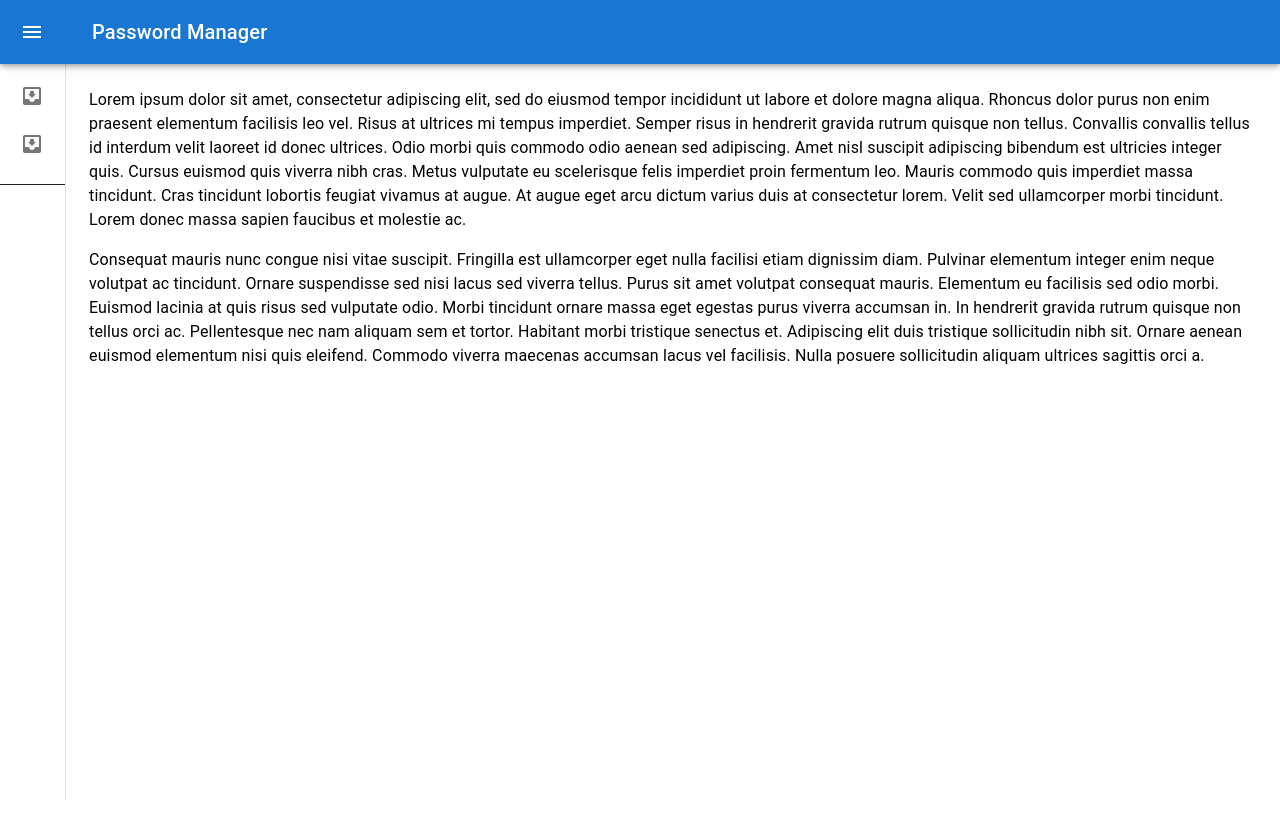
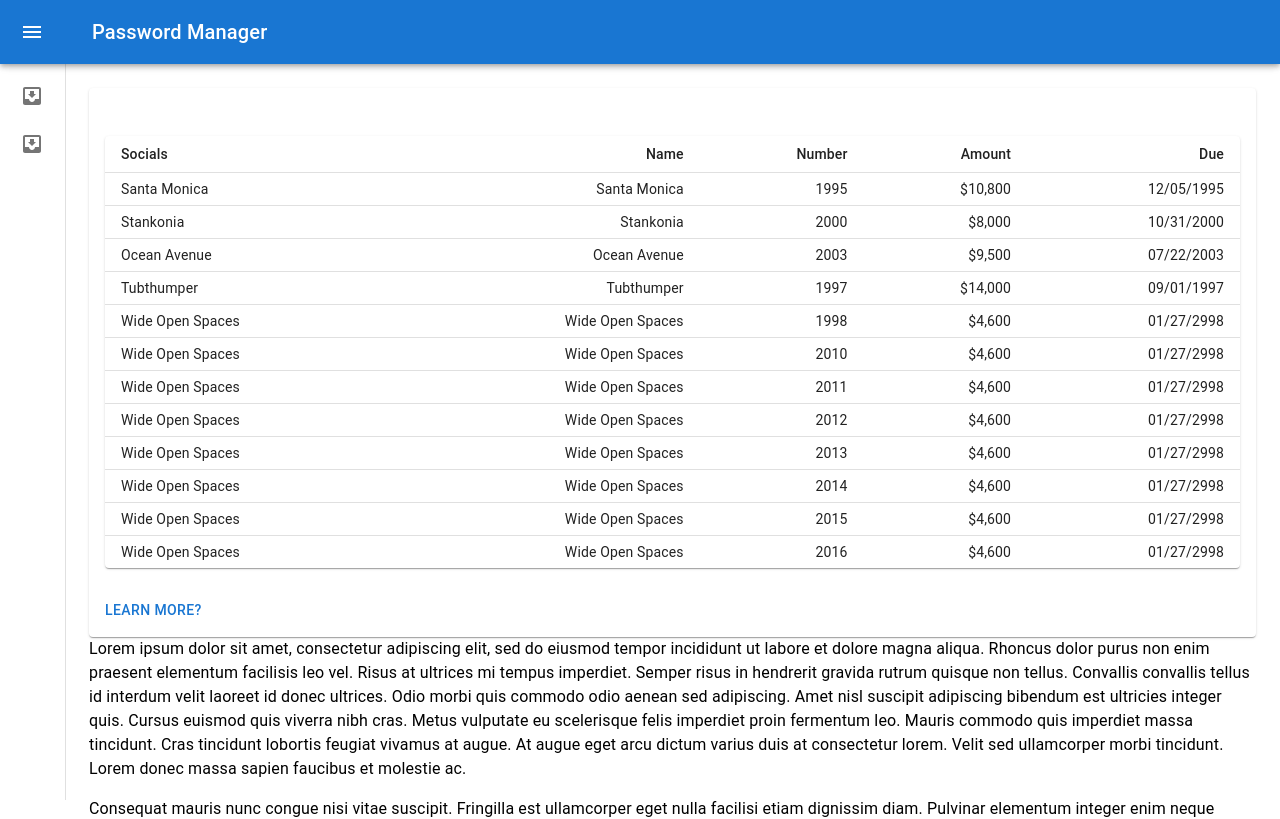
Before and after one commit to pandurx/Password-Manager, a React (Create React App) app: page / in a window 1280 px wide. Shown: the top 819 px of the page. Built offline with nearby package versions, Linux system fonts and the light colour scheme.

Commit message:
add reactive, props, table, cards and minor layout changes

```diff
--- a/src/component/MasterTemplate.js
+++ b/src/component/MasterTemplate.js
@@ -4,14 +4,33 @@ import Box from '@mui/material/Box';
 import MiniDrawer from './Menu';
 import Typography from '@mui/material/Typography';
 import { styled } from '@mui/material/styles';
+import Table from './Table';
+import { getInvoices } from '../data';
+import { useLocation } from "react-router-dom";
 
 class MasterTemplate extends React.Component {
+    constructor(props) {
+        super(props);
+        this.state = {
+            context: null
+        }
+
+    }
+
+
 
     getTitle() {
         return "Password Manager"
     }
 
     render() {
+        const handleContextChange = contex => {
+            console.log('handle?', contex)
+            console.log('state', this.state)
+            //this.state.context = contex
+            this.setState({context:contex})
+        }
+
         const DrawerHeader = styled('div')(({ theme }) => ({
             display: 'flex',
             alignItems: 'center',
@@ -28,9 +47,12 @@ class MasterTemplate extends React.Component {
             username: "john.doe@gmail.com"
         };
         let menus = [
-            {link:"/invoices", text: "invoices"},
-            {link:"/expenses", text: "expenses"}
-        ]
+            {link:"/socials", text: "social"},
+            {link:"/emails", text: "email"}
+        ];
+
+
+        let socials = getInvoices();
         return (
 
 
@@ -39,10 +61,13 @@ class MasterTemplate extends React.Component {
                     title={title}
                     user={user}
                     menus={menus}
+                    handleContextChange={handleContextChange}
                 />
 
                 <Box component="main" sx={{ flexGrow: 1, p: 3 }}>
                     <DrawerHeader />
+
+                    <Table title={this.state.context} items={socials}></Table>
 
                     <Typography paragraph>
                         Lorem ipsum dolor sit amet, consectetur adipiscing elit, sed do eiusmod
@@ -72,7 +97,7 @@ class MasterTemplate extends React.Component {
                         posuere sollicitudin aliquam ultrices sagittis orci a.
                     </Typography>
 
-                    <Outlet/>
+                    {/* <Outlet/> */}
 
                 </Box>
             </Box>
--- a/src/component/Menu.js
+++ b/src/component/Menu.js
@@ -19,6 +19,7 @@ import ListItemText from '@mui/material/ListItemText';
 import InboxIcon from '@mui/icons-material/MoveToInbox';
 import MailIcon from '@mui/icons-material/Mail';
 import { Outlet, Link } from 'react-router-dom';
+import { StepContext } from '@mui/material';
 const drawerWidth = 240;
 
 const openedMixin = (theme) => ({
@@ -42,7 +43,7 @@ const closedMixin = (theme) => ({
   },
 });
 
-const DrawerHeader = styled('div')(({ theme }) => ({
+const DrawerHeader = styled("div")(({ theme }) => ({
   display: 'flex',
   alignItems: 'center',
   justifyContent: 'flex-end',
@@ -98,6 +99,8 @@ export default function MiniDrawer(props) {
     setOpen(false);
   };
 
+
+
   return (
 
  <React.Fragment>
@@ -123,7 +126,8 @@ export default function MiniDrawer(props) {
       </AppBar>
 
       {/* side bar */}
-      <Drawer variant="permanent" open={open}>
+      <Drawer  variant="permanent" open={open}>
+
 
         <DrawerHeader>
           <IconButton onClick={handleDrawerClose}>
@@ -132,12 +136,12 @@ export default function MiniDrawer(props) {
         </DrawerHeader>
 
         <List>
-        <nav style={{ borderBottom: 'solid 1px', paddingBottom: '1rem' }}>
+        <nav>
           {
             props.menus.map(item => (
               <ListItem key={item.text} disablePadding sx={{ display: 'block' }}>
                 <Link to={item.link}>
-                <ListItemButton
+                <ListItemButton onClick={event => props.handleContextChange(item.text)}
                   sx={{
                     minHeight: 48,
                     justifyContent: open ? 'initial' : 'center',
--- /dev/null
+++ b/src/component/Table.js
@@ -0,0 +1,77 @@
+import * as React from 'react';
+import Table from '@mui/material/Table';
+import TableBody from '@mui/material/TableBody';
+import TableCell from '@mui/material/TableCell';
+import TableContainer from '@mui/material/TableContainer';
+import TableHead from '@mui/material/TableHead';
+import TableRow from '@mui/material/TableRow';
+import Paper from '@mui/material/Paper';
+
+import Box from '@mui/material/Box';
+import Card from '@mui/material/Card';
+import CardActions from '@mui/material/CardActions';
+import CardContent from '@mui/material/CardContent';
+import Button from '@mui/material/Button';
+import Typography from '@mui/material/Typography';
+import { CardHeader } from '@mui/material';
+
+function createData(name, calories, fat, carbs, protein) {
+  return { name, calories, fat, carbs, protein };
+}
+
+const rows = [
+  createData('Frozen yoghurt', 159, 6.0, 24, 4.0),
+  createData('Ice cream sandwich', 237, 9.0, 37, 4.3),
+  createData('Eclair', 262, 16.0, 24, 6.0),
+  createData('Cupcake', 305, 3.7, 67, 4.3),
+  createData('Gingerbread', 356, 16.0, 49, 3.9),
+];
+
+
+// name: "Wide Open Spaces",
+// number: 1998,
+// amount: "$4,600",
+// due: "01/27/2998"
+
+
+export default function DenseTable(props) {
+  return (
+    <Card>
+        <CardHeader title={props.title} />
+        <CardContent>
+    <TableContainer component={Paper}>
+      <Table sx={{ minWidth: 650 }} size="small" aria-label="a dense table">
+        <TableHead>
+          <TableRow>
+            <TableCell>Socials </TableCell>
+            <TableCell align="right">Name</TableCell>
+            <TableCell align="right">Number</TableCell>
+            <TableCell align="right">Amount</TableCell>
+            <TableCell align="right">Due</TableCell>
+          </TableRow>
+        </TableHead>
+        <TableBody>
+          {props.items.map((row) => (
+            <TableRow
+              key={row.number}
+              sx={{ '&:last-child td, &:last-child th': { border: 0 } }}
+            >
+              <TableCell component="th" scope="row">
+                {row.name}
+              </TableCell>
+              <TableCell align="right">{row.name}</TableCell>
+              <TableCell align="right">{row.number}</TableCell>
+              <TableCell align="right">{row.amount}</TableCell>
+              <TableCell align="right">{row.due}</TableCell>
+            </TableRow>
+          ))}
+        </TableBody>
+      </Table>
+    </TableContainer>
+    </CardContent>
+    <CardActions>
+        <Button>Learn More?</Button>
+    </CardActions>
+    </Card>
+  );
+}
--- a/src/data.js
+++ b/src/data.js
@@ -31,6 +31,48 @@
       number: 1998,
       amount: "$4,600",
       due: "01/27/2998"
+    },
+    {
+      name: "Wide Open Spaces",
+      number: 2010,
+      amount: "$4,600",
+      due: "01/27/2998"
+    },
+    {
+      name: "Wide Open Spaces",
+      number: 2011,
+      amount: "$4,600",
+      due: "01/27/2998"
+    },
+    {
+      name: "Wide Open Spaces",
+      number: 2012,
+      amount: "$4,600",
+      due: "01/27/2998"
+    },
+    {
+      name: "Wide Open Spaces",
+      number: 2013,
+      amount: "$4,600",
+      due: "01/27/2998"
+    },
+    {
+      name: "Wide Open Spaces",
+      number: 2014,
+      amount: "$4,600",
+      due: "01/27/2998"
+    },
+    {
+      name: "Wide Open Spaces",
+      number: 2015,
+      amount: "$4,600",
+      due: "01/27/2998"
+    },
+    {
+      name: "Wide Open Spaces",
+      number: 2016,
+      amount: "$4,600",
+      due: "01/27/2998"
     }
   ];
 
--- a/src/index.js
+++ b/src/index.js
@@ -4,9 +4,9 @@ import './index.css';
 import App from './App';
 
 import reportWebVitals from './reportWebVitals';
-import Expenses from './routes/expenses';
-import Invoices from './routes/invoices';
-import Invoice from './routes/invoice';
+import Emails from './routes/emails';
+import Socials from './routes/socials'
+import Social from './routes/social';
 
 import {
   BrowserRouter,
@@ -19,8 +19,8 @@ root.render(
 <BrowserRouter>
     <Routes>
       <Route path="/" element={<App />}>
-        <Route path="expenses" element={<Expenses />} />
-        <Route path="invoices" element={<Invoices />}>
+        <Route path="emails" element={<Emails />} />
+        <Route path="socials" element={<Socials />}>
           <Route
             index
             element={
@@ -29,7 +29,7 @@ root.render(
               </main>
             }
           />
-          <Route path=":invoiceId" element={<Invoice />} />
+          <Route path=":socialId" element={<Social />} />
         </Route>
         <Route
           path="*"
--- a/src/routes/expenses.js
+++ b/src/routes/emails.js
@@ -1,9 +1,9 @@
 import * as React from 'react';
 
-export default function Expenses() {
+export default function Emails() {
   return (
     <main style={{ padding: '1rem 0' }}>
-      <h2>Expenses</h2>
+      <h2>Email</h2>
     </main>
   );
 }
--- a/src/routes/invoice.js
+++ b/src/routes/social.js
@@ -3,10 +3,10 @@ import * as React from 'react';
 import { useParams, useNavigate } from 'react-router-dom';
 import { getInvoice, deleteInvoice } from '../data';
 
-export default function Invoice() {
+export default function Social() {
   let navigate = useNavigate();
   let params = useParams();
-  let invoice = getInvoice(parseInt(params.invoiceId, 10));
+  let invoice = getInvoice(parseInt(params.socialId, 10));
 
   return (
     <main style={{ padding: '1rem' }}>
--- a/src/routes/invoices.js
+++ b/src/routes/socials.js
@@ -13,7 +13,7 @@ function QueryNavLink({ to, ...props }) {
   return <NavLink to={to + location.search} {...props} />;
 }
 
-export default function Invoices() {
+export default function Socials() {
   let invoices = getInvoices();
   let [searchParams, setSearchParams] = useSearchParams({ replace: true });
 
@@ -48,7 +48,7 @@ export default function Invoices() {
                   color: isActive ? 'red' : '',
                 };
               }}
-              to={`/invoices/${invoice.number}`}
+              to={`/Socials/${invoice.number}`}
             >
               {invoice.name}
             </QueryNavLink>
```
